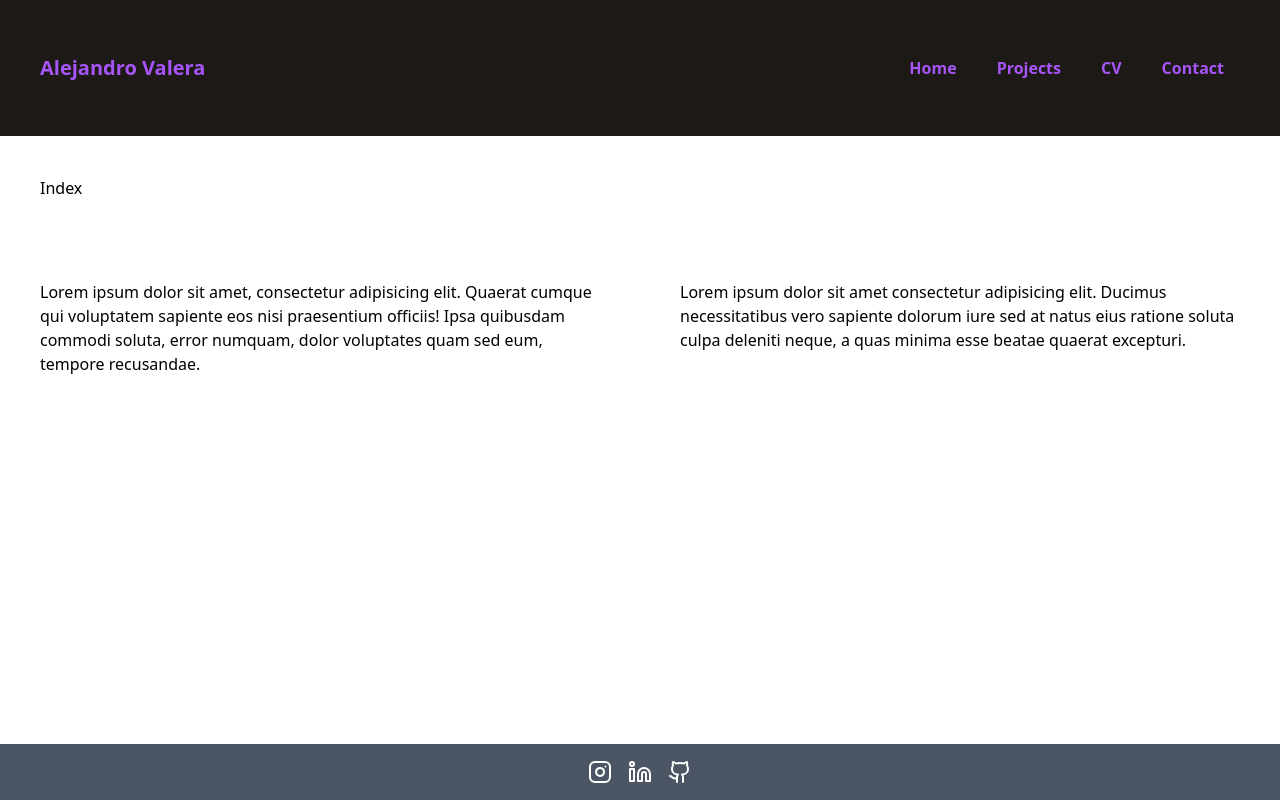
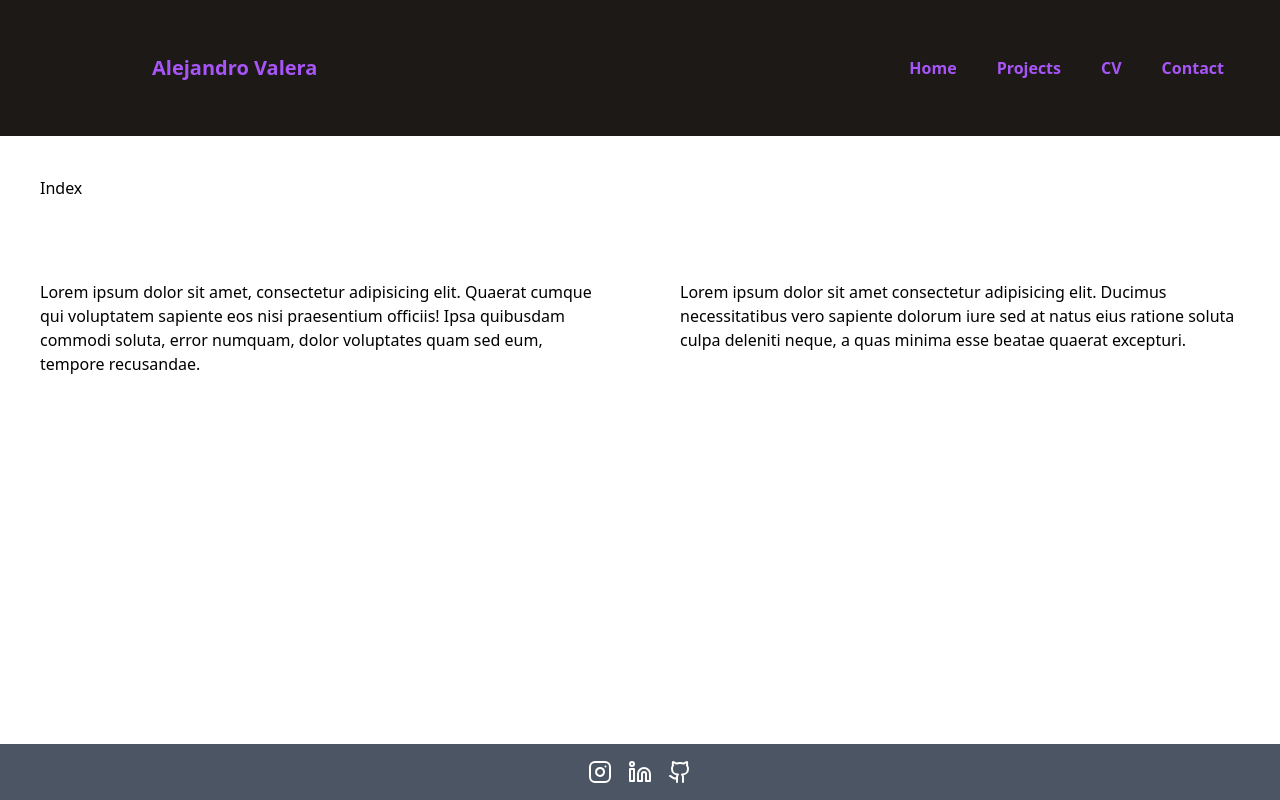
Before and after one commit to AValeraP/PruebaTecnica, a Nuxt app: page / in a window 1280 px wide. Built offline with nearby package versions, Linux system fonts and the light colour scheme.

Commit message:
fix(issue 15): Mover el contenido del header mas a la derecha.

```diff
--- a/app/components/TheTitle.vue
+++ b/app/components/TheTitle.vue
@@ -5,7 +5,7 @@
 <template>
 
 <header class="flex justify-between items-center bg-stone-900 text-purple-500 p-10">
-  <div class="text-xl font-bold">
+  <div class="text-xl ml-28 font-bold">
     Alejandro Valera
   </div>
   <nav>
```
